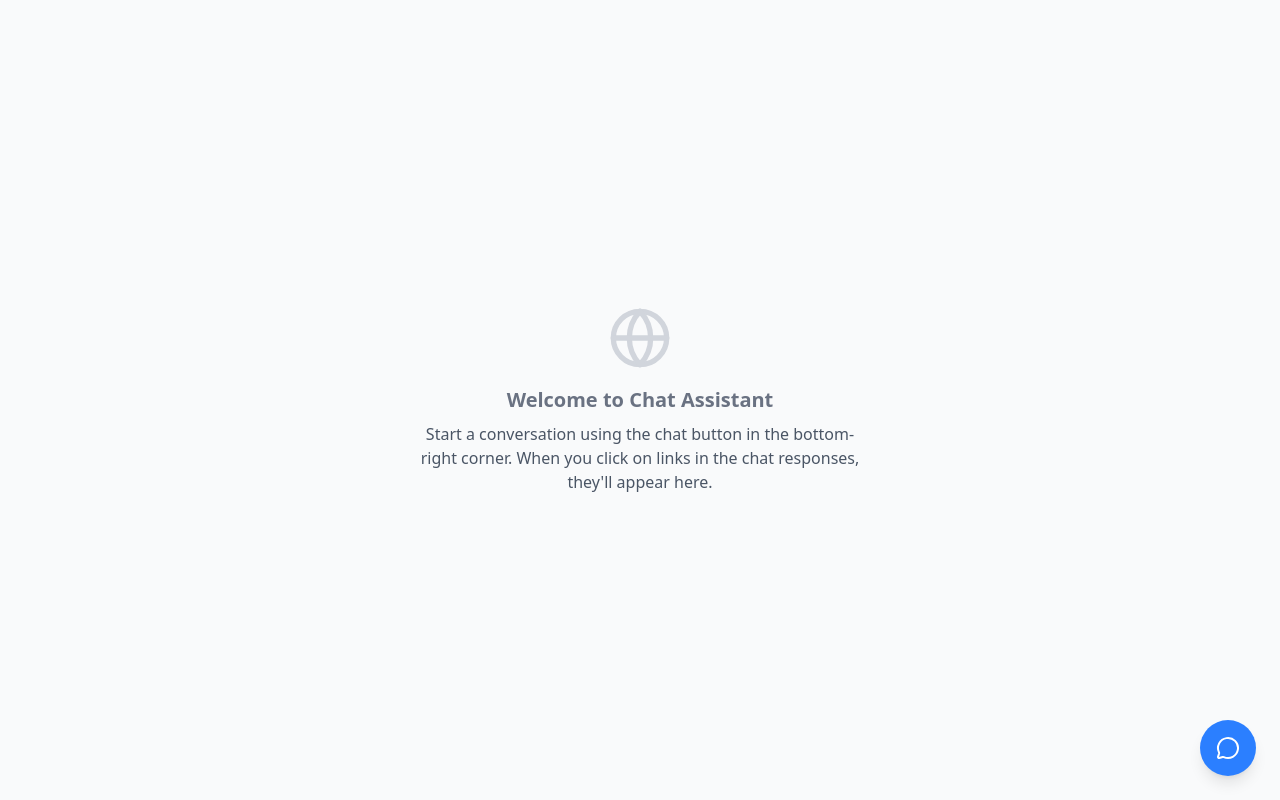
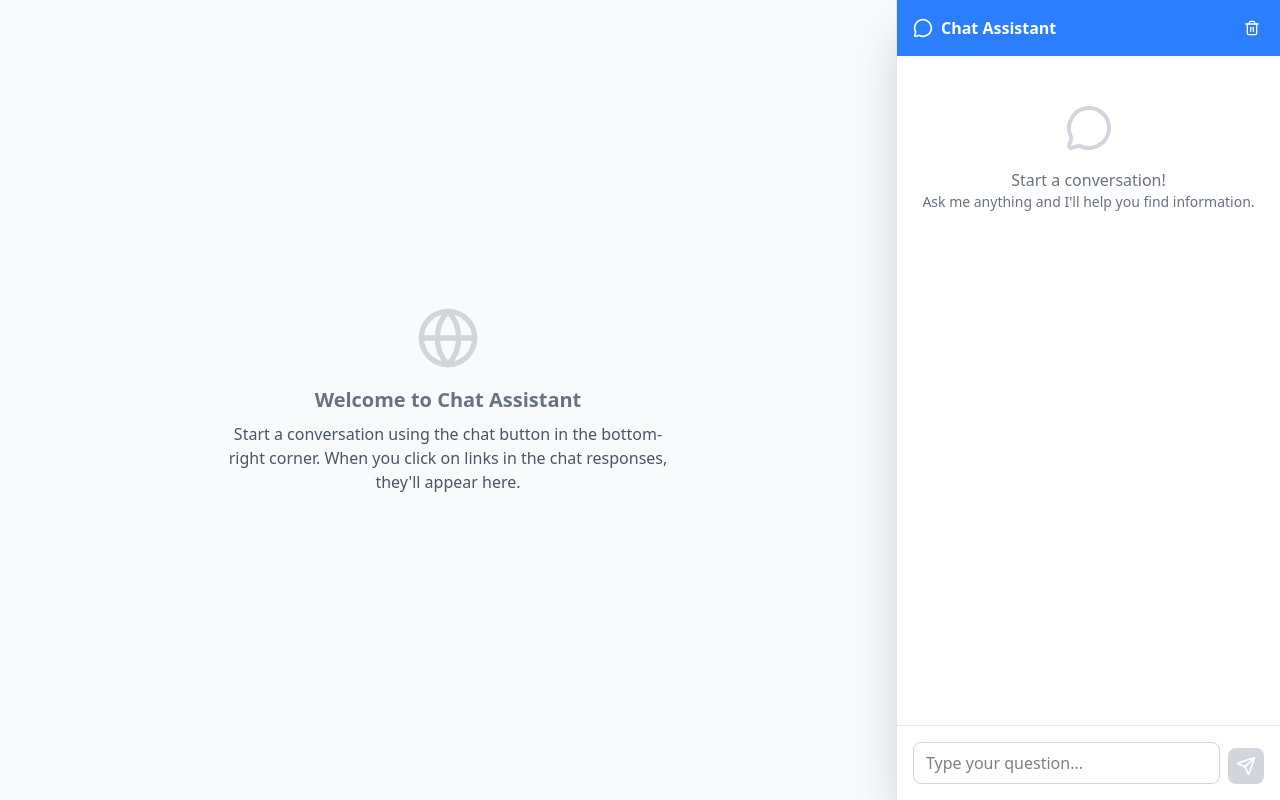
Before and after one commit to RaschidJFR/ircc-rag, a Next.js app: page / in a window 1280 px wide. Built offline with nearby package versions, Linux system fonts and the light colour scheme.

Commit message:
Update chat UI for mobile drawer and desktop side panel

```diff
--- a/src/app/page.tsx
+++ b/src/app/page.tsx
@@ -13,7 +13,7 @@ export default async function Page({
   return (
     <div className="h-screen w-screen flex flex-col bg-gray-50">
       {/* Main Content Area */}
-      <div className="flex-1 relative">
+      <div className="flex-1 relative md:mr-96">
         {targetPath ? (
           <div className="h-full w-full relative">
             {/* Iframe */}
--- a/src/components/chat/Chat.tsx
+++ b/src/components/chat/Chat.tsx
@@ -24,26 +24,39 @@ export const Chat: React.FC<ChatProps> = () => {
     setIsOpen(!isOpen);
   };
 
+  const closeChat = () => {
+    setIsOpen(false);
+  };
+
   return (
     <>
-      {/* Chat Trigger Button */}
+      {/* Mobile Chat Trigger Button - Hidden on desktop */}
       {!isOpen && (
         <button
           onClick={toggleChat}
-          className="fixed bottom-6 right-6 w-14 h-14 bg-blue-500 hover:bg-blue-600 text-white rounded-full shadow-lg flex items-center justify-center transition-all duration-300 hover:scale-110 z-40"
+          className="fixed bottom-6 right-6 w-14 h-14 bg-blue-500 hover:bg-blue-600 text-white rounded-full shadow-lg flex items-center justify-center transition-all duration-300 hover:scale-110 z-40 md:hidden"
         >
           <MessageCircle size={24} />
         </button>
       )}
 
-      {/* Chat Window */}
+      {/* Mobile Drawer Overlay */}
       {isOpen && (
-        <div className="fixed bottom-0 right-0 top-0 w-full h-full md:bottom-6 md:right-6 md:top-6 md:w-96 md:max-w-[calc(100vw-3rem)] md:h-[calc(100vh-3rem)] transition-all duration-300 z-40">
-          <div className="bg-white rounded-lg shadow-2xl border border-gray-200 h-full flex flex-col">
-            {/* Header */}
+        <div
+          className="fixed inset-0 bg-black bg-opacity-50 z-40 md:hidden"
+          onClick={closeChat}
+        />
+      )}
+
+      {/* Mobile Chat Drawer */}
+      <div className={`fixed bottom-0 left-0 right-0 z-50 transform transition-transform duration-300 md:hidden ${
+        isOpen ? 'translate-y-0' : 'translate-y-full'
+      }`}>
+        <div className="bg-white rounded-t-lg shadow-2xl border-t border-gray-200 h-[80vh] flex flex-col">
+          {/* Mobile Header */}
           <div
             className="bg-blue-500 text-white p-4 rounded-t-lg flex items-center justify-between cursor-pointer hover:bg-blue-600 transition-colors"
-              onClick={toggleChat}
+            onClick={closeChat}
           >
             <div className="flex items-center gap-2">
               <MessageCircle size={20} />
@@ -65,7 +78,7 @@ export const Chat: React.FC<ChatProps> = () => {
                 title="Close"
                 onClick={(e) => {
                   e.stopPropagation();
-                    toggleChat();
+                  closeChat();
                 }}
               >
                 <X size={16} />
@@ -73,9 +86,7 @@ export const Chat: React.FC<ChatProps> = () => {
             </div>
           </div>
 
-            {/* Chat Content */}
-            <>
-              {/* Messages */}
+          {/* Mobile Messages */}
           <div className="flex-1 overflow-y-auto p-4 space-y-4">
             {messages.length === 0 && (
               <div className="text-center text-gray-500 py-8">
@@ -116,12 +127,76 @@ export const Chat: React.FC<ChatProps> = () => {
             <div ref={messagesEndRef} />
           </div>
 
-              {/* Input */}
+          {/* Mobile Input */}
           <ChatInput onSendMessage={sendMessage} isLoading={isLoading} />
-            </>
+        </div>
+      </div>
+
+      {/* Desktop Side Panel */}
+      <div className="hidden md:flex md:fixed md:right-0 md:top-0 md:bottom-0 md:w-96 md:z-40">
+        <div className="bg-white shadow-2xl border-l border-gray-200 h-full flex flex-col w-full">
+          {/* Desktop Header */}
+          <div className="bg-blue-500 text-white p-4 flex items-center justify-between">
+            <div className="flex items-center gap-2">
+              <MessageCircle size={20} />
+              <h3 className="font-semibold">Chat Assistant</h3>
+            </div>
+            <div className="flex items-center gap-2">
+              <button
+                className="hover:bg-blue-700 p-1 rounded transition-colors"
+                title="Clear conversation"
+                onClick={clearMessages}
+              >
+                <Trash2 size={16} />
+              </button>
+            </div>
+          </div>
+
+          {/* Desktop Messages */}
+          <div className="flex-1 overflow-y-auto p-4 space-y-4">
+            {messages.length === 0 && (
+              <div className="text-center text-gray-500 py-8">
+                <MessageCircle size={48} className="mx-auto mb-4 text-gray-300" />
+                <p>Start a conversation!</p>
+                <p className="text-sm">Ask me anything and I'll help you find information.</p>
+              </div>
+            )}
+
+            {messages.map((message) => (
+              <ChatMessage key={message.id} message={message} />
+            ))}
+
+            {isLoading && (
+              <div className="flex justify-start">
+                <div className="bg-gray-100 rounded-lg p-3">
+                  <div className="flex space-x-1">
+                    <div className="w-2 h-2 bg-gray-400 rounded-full animate-bounce"></div>
+                    <div
+                      className="w-2 h-2 bg-gray-400 rounded-full animate-bounce"
+                      style={{ animationDelay: '0.1s' }}
+                    ></div>
+                    <div
+                      className="w-2 h-2 bg-gray-400 rounded-full animate-bounce"
+                      style={{ animationDelay: '0.2s' }}
+                    ></div>
+                  </div>
                 </div>
               </div>
             )}
+
+            {error && (
+              <div className="bg-red-100 border border-red-400 text-red-700 px-4 py-3 rounded">
+                <p className="text-sm">{error}</p>
+              </div>
+            )}
+
+            <div ref={messagesEndRef} />
+          </div>
+
+          {/* Desktop Input */}
+          <ChatInput onSendMessage={sendMessage} isLoading={isLoading} />
+        </div>
+      </div>
     </>
   );
 };
```
Lines whose indentation alone changed are shown as unchanged.
